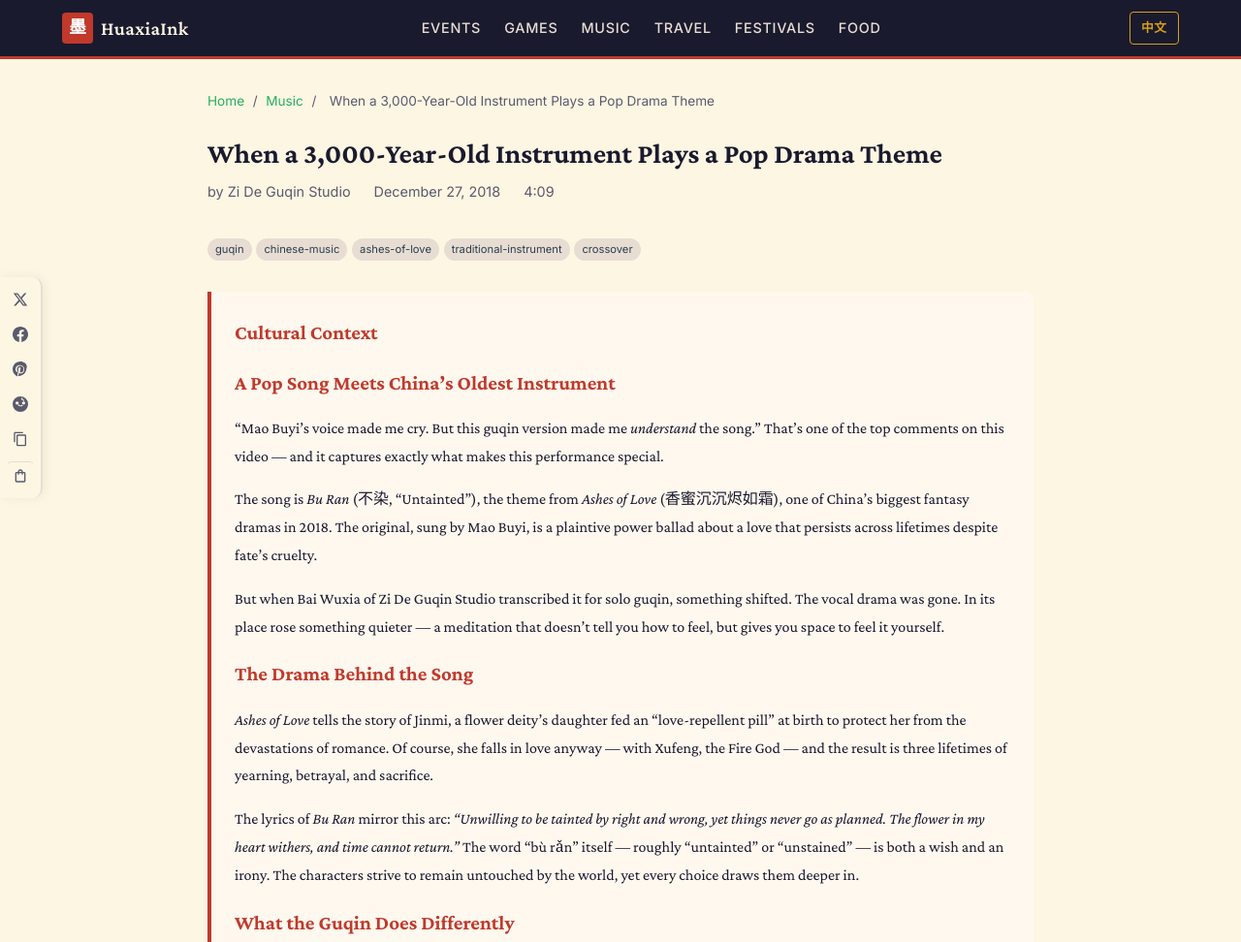
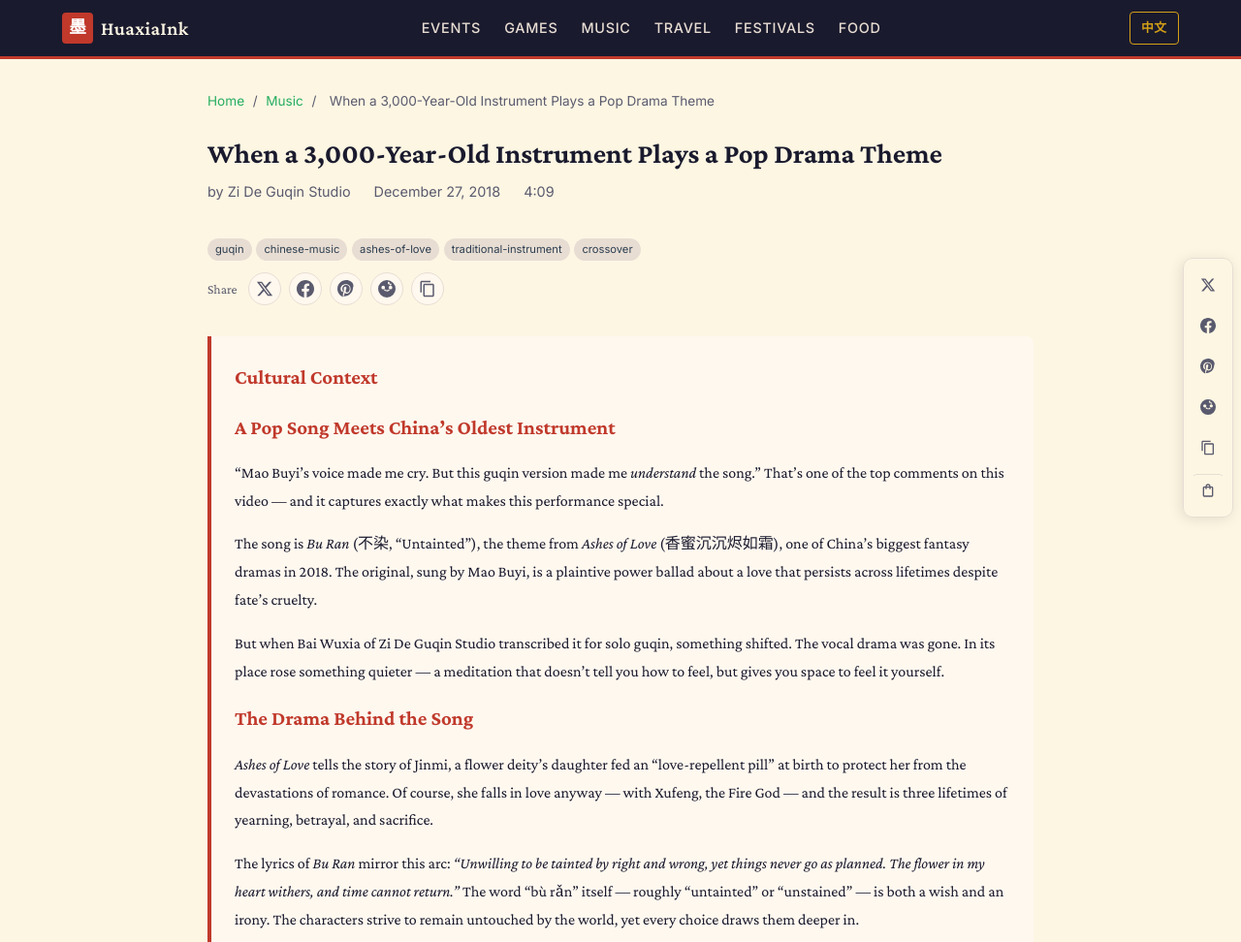
Before and after one commit to dorsinmilitto/huaxiaink, an Astro site: page /en/music/buran-guqin in a window 1280 px wide. Shown: the top 972 px of the page at 97% size. Built offline with nearby package versions, Linux system fonts and the light colour scheme; Astro itself is replaced by a stand-in of ours.

Commit message:
fix: move floating sidebar to right side, add inline share under title
- Floating sidebar: left -> right side, more conventional, less disruptive
- Add ShareButtons back under article title/tags (inline, compact)
- Remove border-top from inline share, tighter margin

```diff
--- a/src/pages/[lang]/[category]/[slug].astro
+++ b/src/pages/[lang]/[category]/[slug].astro
@@ -99,6 +99,7 @@
       <div>
         {frontmatter.tags.map((tag: string) => <span class="video-tag">{tag}</span>)}
       </div>
+      <ShareButtons url={`https://www.huaxiaink.com/${l}/${category}/${slug}`} title={frontmatter.title} lang={l} />
     </div>
 
     <div class="analysis">
--- a/src/styles/global.css
+++ b/src/styles/global.css
@@ -487,9 +487,8 @@
   display: flex;
   align-items: center;
   gap: 0.5rem;
-  margin: 1.5rem 0;
-  padding: 0.75rem 0;
-  border-top: 1px solid var(--border);
+  margin: 0.75rem 0 0;
+  padding: 0;
 }
 .share-label {
   font-size: 0.85rem;
@@ -525,28 +524,27 @@
 /* ===== Floating Sidebar ===== */
 .floating-sidebar {
   position: fixed;
-  left: 0;
+  right: 8px;
   top: 50%;
   transform: translateY(-50%);
   z-index: 90;
   display: flex;
   flex-direction: column;
-  gap: 6px;
-  padding: 8px 6px;
-  background: rgba(253, 246, 227, 0.92);
-  border-right: 2px solid var(--pale-ink);
-  border-top-right-radius: 10px;
-  border-bottom-right-radius: 10px;
-  box-shadow: 2px 0 12px rgba(0,0,0,0.06);
-  backdrop-filter: blur(4px);
+  gap: 8px;
+  padding: 10px 8px;
+  background: rgba(253, 246, 227, 0.95);
+  border: 1px solid var(--pale-ink);
+  border-radius: 10px;
+  box-shadow: -2px 2px 14px rgba(0,0,0,0.1);
+  backdrop-filter: blur(6px);
 }
 
 .fs-btn {
   display: flex;
   align-items: center;
   justify-content: center;
-  width: 30px;
-  height: 30px;
+  width: 34px;
+  height: 34px;
   border-radius: 50%;
   background: transparent;
   border: 1px solid transparent;
```
